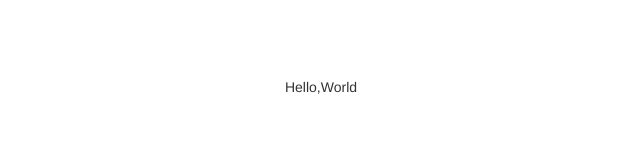
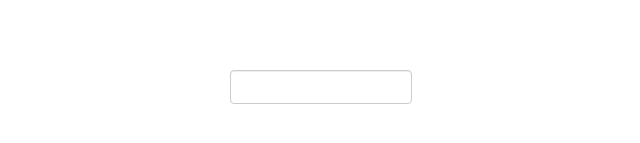
Before and after one commit to SebastianPfeu/FindGIF, a React app: page / in a window 1280 px wide. Shown: the part 313-456 px from the top of the page, without its empty margins (319-959 px from the left). Built offline with nearby package versions, Linux system fonts and the light colour scheme.

Commit message:
Added logic to SearchBar component

```diff
--- /dev/null
+++ b/src/components/App.jsx
@@ -0,0 +1,28 @@
+import React, { Component } from 'react';
+import SearchBar from './SearchBar';
+
+const GIPHY_API_KEY = '1KMPHCBIOe3hOjJwCJQX49sRc6cM0oIm';
+
+class App extends Component {
+  search(query) {
+    console.log(query);
+  }
+
+  render() {
+    return(
+      <div>
+        <div className="left-scene">
+          <SearchBar searchFunction={this.search} />
+          <div>
+
+          </div>
+        </div>
+        <div className="right-scene">
+
+        </div>
+      </div>
+    );
+  };
+};
+
+export default App;
--- a/src/components/SearchBar.jsx
+++ b/src/components/SearchBar.jsx
@@ -1,14 +1,22 @@
 import React, { Component } from 'react';
 
 class SearchBar extends Component {
+  handleUpdate = (event) => {
+    const { searchFunction } = this.props;
+    searchFunction(event.target.value);
+  }
+
   render() {
     return (
       <div>
-        This is a search bar
+        <input
+          type="text"
+          className="form-control form-search"
+          onChange={this.handleUpdate}
+        />
       </div>
     );
-    ;
   }
-};
+}
 
 export default SearchBar;
--- a/src/index.jsx
+++ b/src/index.jsx
@@ -1,18 +1,10 @@
 import React from 'react';
 import ReactDOM from 'react-dom';
+import App from './components/App';
 
 import '../assets/stylesheets/application.scss';
 
-const Hello = ({ name }) => {
-  return (
-    <div>
-      Hello,
-      {name}
-    </div>
-  );
-};
-
 const root = document.getElementById('root');
 if (root) {
-  ReactDOM.render(<Hello name="World" />, root);
+  ReactDOM.render(<App />, root);
 }
```
